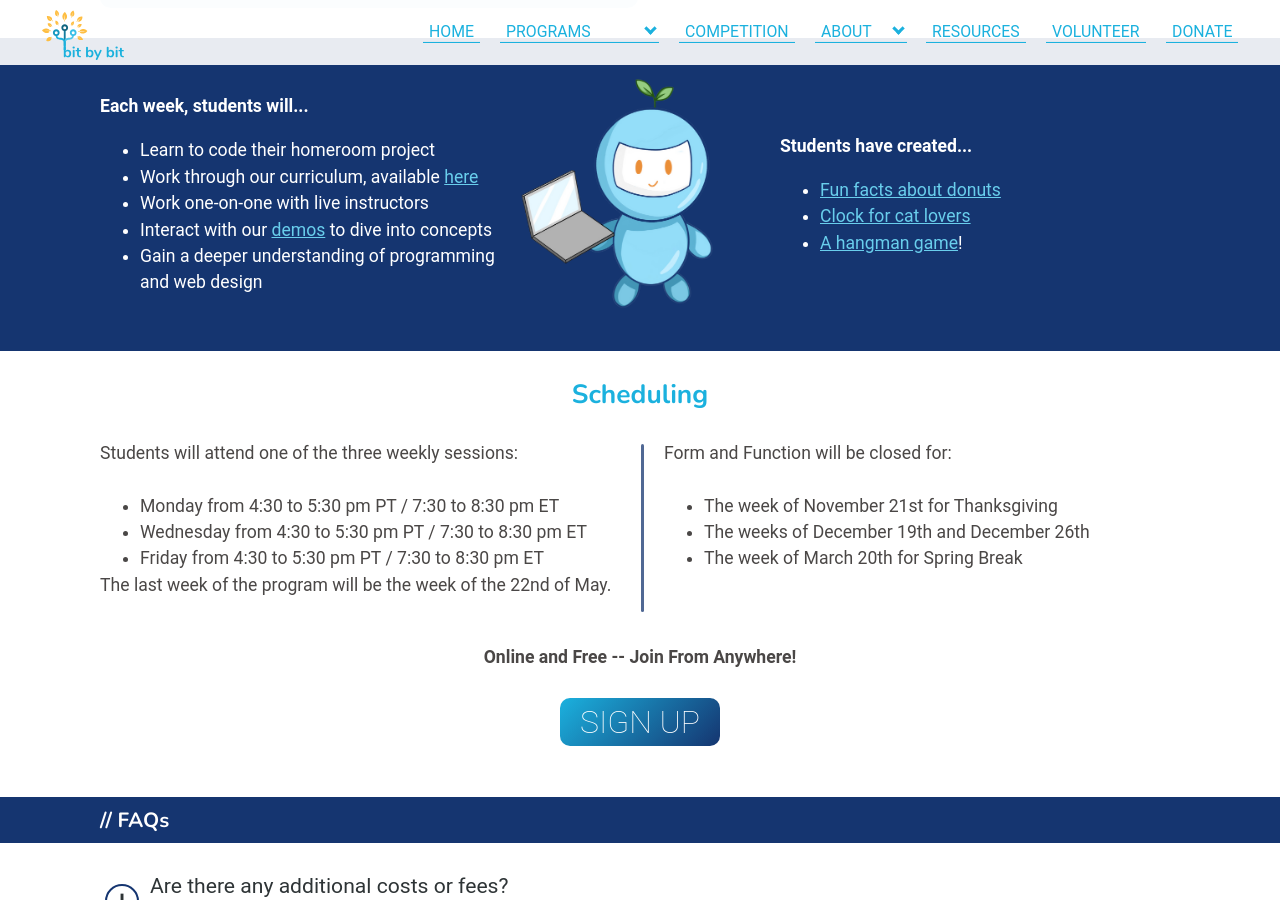
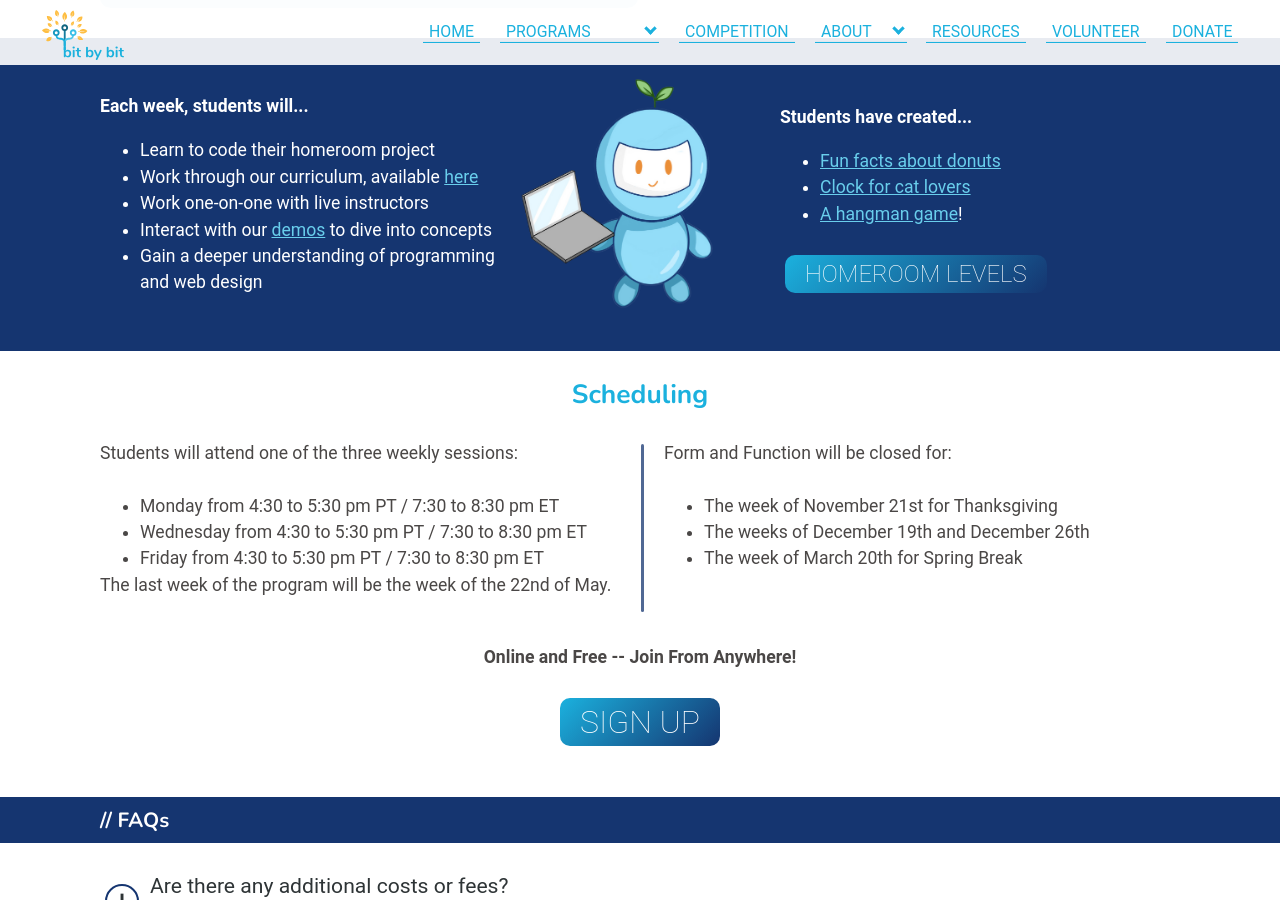
Before and after one commit to bit-by-bit-coding/bxb-website, a Jekyll site: the page built from formfunction.html, in a window 1280 px wide and 900 px high, scrolled down 1059 px. Built offline with Jekyll 4.4.1, drawn with Linux system fonts in a browser that asks for light colours; nearby versions of some CDN libraries; some web fonts are replaced.

Commit message:
fix other issues

```diff
--- a/_data/settings.yml
+++ b/_data/settings.yml
@@ -11,7 +11,7 @@ menu:
       - name: School Year
         url: "#"
         subsubmenu:
-          - {name: Uncommon Sense, url: "uncommonsense"}
+          #- {name: Uncommon Sense, url: "uncommonsense"}
           - {name: Form & Function, url: "formfunction"}
   - {name: Competition, url: "competition"}
   - name: About
--- a/formfunction.html
+++ b/formfunction.html
@@ -76,6 +76,9 @@ style: programdetails.css
                     <li><a href="https://1j4eb.csb.app/">Clock for cat lovers</a></li>
                     <li><a href="https://9mr74.csb.app/">A hangman game</a>!</li>
                 </ul>
+                <a  href="{{ 'homerooms.html' | relative_url | remove: '.html' }}">
+                    <button class="action-button mediumbutton">Homeroom Levels</button>
+                </a>
             </div>
         </div>
 
```
